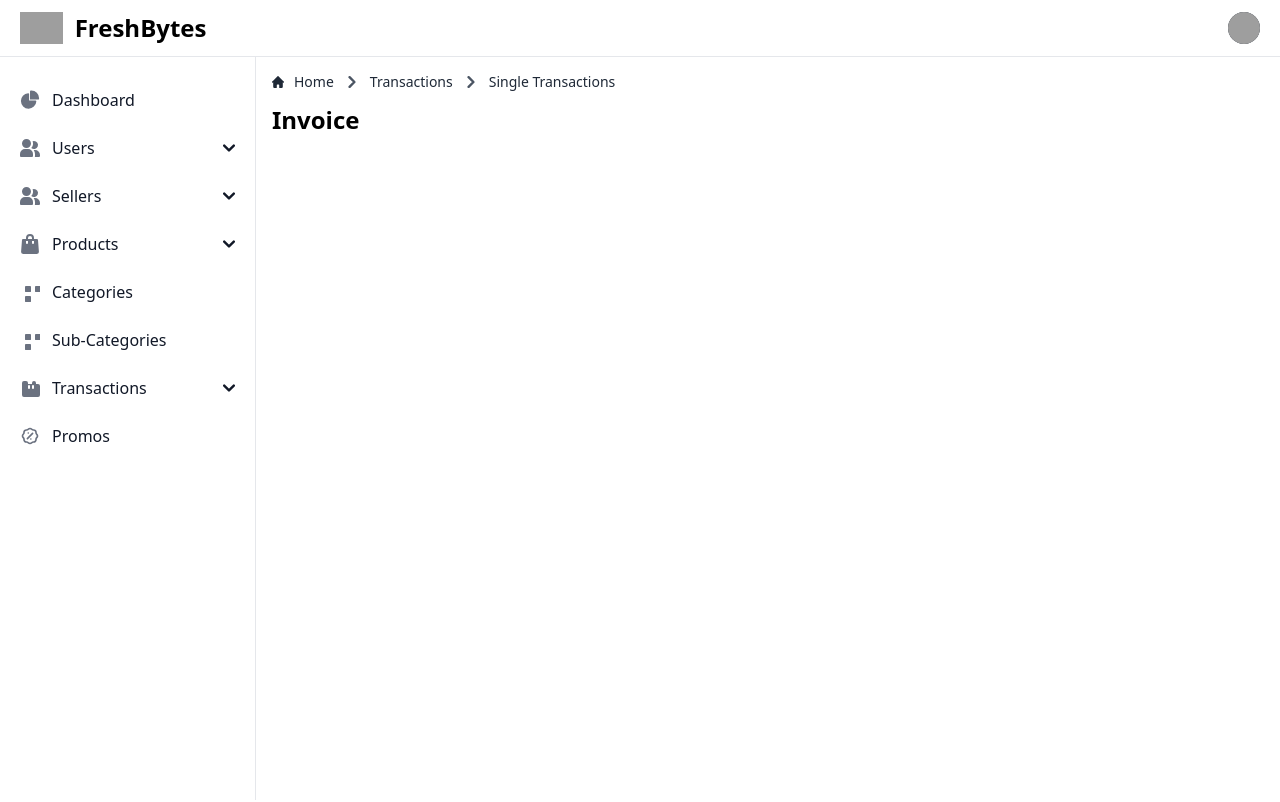
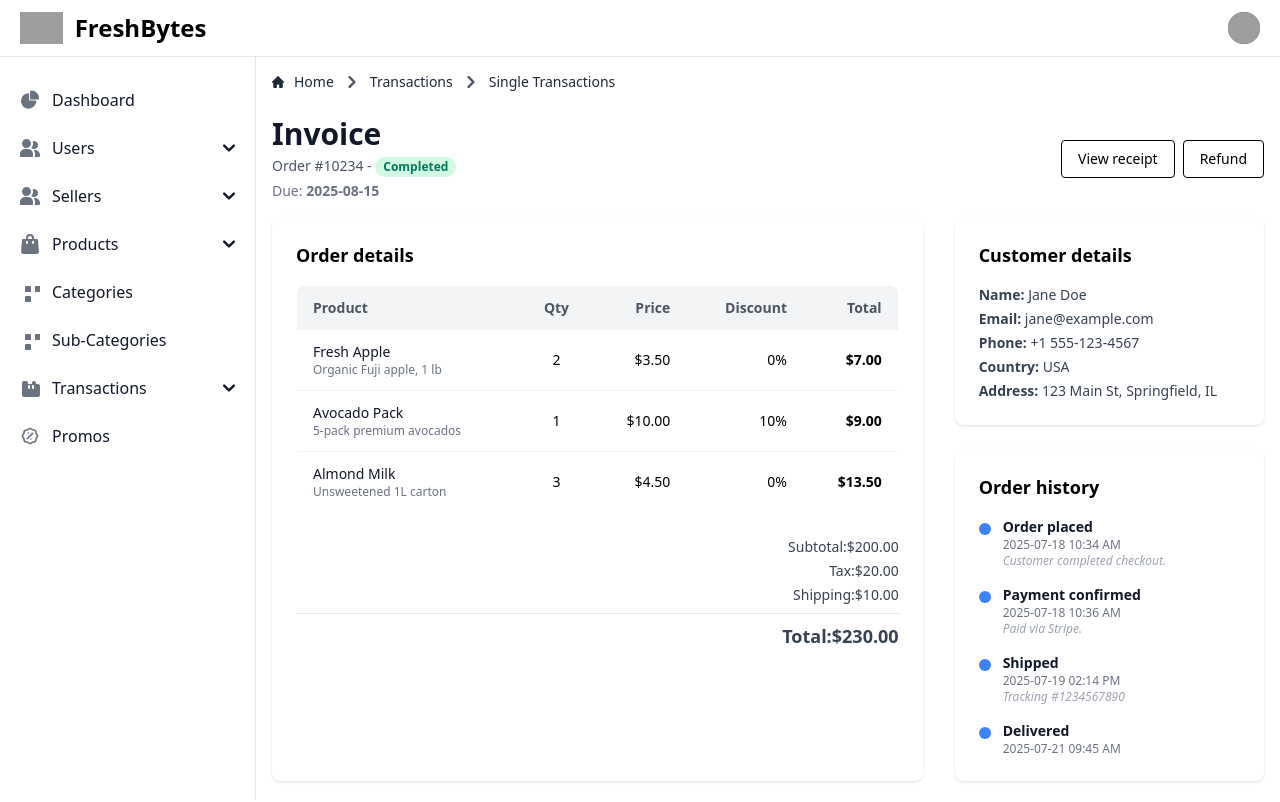
Before and after one commit to techrepublik/freshbytesremotedeploy, a Nuxt app: page /home/transactions/singletransactions in a window 1280 px wide. Shown: the top 802 px of the page. Built offline with nearby package versions, Linux system fonts and the light colour scheme; grey boxes are pictures that could not be loaded.

Commit message:
single transaction page

```diff
--- a/pages/home/transactions/singletransactions.vue
+++ b/pages/home/transactions/singletransactions.vue
@@ -1,13 +1,77 @@
 <script setup>
-
 definePageMeta({
-  layout: "home",
+    layout: "home",
 })
 
-const config = useRuntimeConfig()
-const api = config.public.API_LINK
+const pending = ref(false)
 
+const invoice = ref({
+    id: 10234,
+    dueDate: "2025-08-15",
+    subtotal: 200,
+    tax: 20,
+    shipping: 10,
+    total: 230,
+    customer: {
+        name: "Jane Doe",
+        email: "jane@example.com",
+        phone: "+1 555-123-4567",
+        country: "USA",
+        address: "123 Main St, Springfield, IL"
+    },
+    items: [
+        {
+            id: 1,
+            name: "Fresh Apple",
+            description: "Organic Fuji apple, 1 lb",
+            qty: 2,
+            price: 3.5,
+            discount: 0,
+            total: 7.0
+        },
+        {
+            id: 2,
+            name: "Avocado Pack",
+            description: "5-pack premium avocados",
+            qty: 1,
+            price: 10.0,
+            discount: 10,
+            total: 9.0
+        },
+        {
+            id: 3,
+            name: "Almond Milk",
+            description: "Unsweetened 1L carton",
+            qty: 3,
+            price: 4.5,
+            discount: 0,
+            total: 13.5
+        }
+    ],
+    history: [
+        {
+            action: "Order placed",
+            timestamp: "2025-07-18 10:34 AM",
+            details: "Customer completed checkout."
+        },
+        {
+            action: "Payment confirmed",
+            timestamp: "2025-07-18 10:36 AM",
+            details: "Paid via Stripe."
+        },
+        {
+            action: "Shipped",
+            timestamp: "2025-07-19 02:14 PM",
+            details: "Tracking #1234567890"
+        },
+        {
+            action: "Delivered",
+            timestamp: "2025-07-21 09:45 AM"
+        }
+    ]
+})
 </script>
+
 <template>
     <div class="bg-white w-full h-full absolute top-0 left-0 z-10 flex items-center justify-center" v-if="pending">
         <div role="status">
@@ -60,11 +124,95 @@ const api = config.public.API_LINK
                 </div>
             </ol>
         </nav>
-        <div class="flex justify-between items-center mt-3">
-            <h1 class="text-2xl font-semibold text-black-900 dark:text-white-900">
-                Invoice
-            </h1>
+        <div class="flex flex-col md:flex-row justify-between items-start md:items-center mt-6 mb-4">
+            <div>
+                <h1 class="text-3xl font-bold text-gray-900 dark:text-white mb-1">Invoice</h1>
+                <p class="text-sm text-gray-600 dark:text-gray-400">
+                    Order <span class="font-medium">#{{ invoice.id }}</span> -
+                    <span
+                        class="inline-flex items-center gap-1 px-2 py-0.5 rounded-full bg-green-100 text-green-700 text-xs font-semibold">
+                        Completed
+                    </span>
+                </p>
+                <p class="text-sm text-gray-500 mt-1">Due: <strong>{{ invoice.dueDate }}</strong></p>
+            </div>
+            <div class="flex gap-2 mt-4 md:mt-0">
+                <button class="px-4 py-2 border rounded text-sm hover:bg-gray-100 dark:hover:bg-gray-700">View
+                    receipt</button>
+                <button
+                    class="px-4 py-2 border rounded text-sm hover:bg-gray-100 dark:hover:bg-gray-700">Refund</button>
+            </div>
+        </div>
 
+
+        <div class="grid grid-cols-1 md:grid-cols-3 gap-8">
+            <!-- Order Details -->
+            <div class="md:col-span-2 bg-white p-6 rounded-lg shadow">
+                <h2 class="text-lg font-semibold mb-4">Order details</h2>
+                <table class="w-full text-sm border rounded-lg overflow-hidden">
+                    <thead class="bg-gray-100 dark:bg-gray-700 text-gray-600 dark:text-gray-300">
+                        <tr>
+                            <th class="px-4 py-3 text-left">Product</th>
+                            <th class="px-4 py-3 text-center">Qty</th>
+                            <th class="px-4 py-3 text-right">Price</th>
+                            <th class="px-4 py-3 text-right">Discount</th>
+                            <th class="px-4 py-3 text-right">Total</th>
+                        </tr>
+                    </thead>
+                    <tbody class="divide-y divide-gray-100 dark:divide-gray-700">
+                        <tr v-for="item in invoice.items" :key="item.id"
+                            class="hover:bg-gray-50 dark:hover:bg-gray-800">
+                            <td class="px-4 py-3">
+                                <div class="font-medium text-gray-900 dark:text-white">{{ item.name }}</div>
+                                <div class="text-xs text-gray-500">{{ item.description }}</div>
+                            </td>
+                            <td class="px-4 py-3 text-center">{{ item.qty }}</td>
+                            <td class="px-4 py-3 text-right">${{ item.price.toFixed(2) }}</td>
+                            <td class="px-4 py-3 text-right">{{ item.discount }}%</td>
+                            <td class="px-4 py-3 text-right font-semibold">${{ item.total.toFixed(2) }}</td>
+                        </tr>
+                    </tbody>
+                </table>
+
+                <div class="mt-6 text-right space-y-1 text-sm text-gray-700 dark:text-gray-200">
+                    <p>Subtotal: <span class="float-right font-medium">${{ invoice.subtotal.toFixed(2) }}</span></p>
+                    <p>Tax: <span class="float-right">${{ invoice.tax.toFixed(2) }}</span></p>
+                    <p>Shipping: <span class="float-right">${{ invoice.shipping.toFixed(2) }}</span></p>
+                    <hr class="my-2 border-gray-200 dark:border-gray-600" />
+                    <p class="text-lg font-bold">Total: <span class="float-right">${{ invoice.total.toFixed(2) }}</span>
+                    </p>
+                </div>
+
+            </div>
+
+
+            <div class="space-y-6">
+
+                <div class="bg-white p-6 rounded-lg shadow">
+                    <h2 class="text-lg font-semibold mb-4">Customer details</h2>
+                    <ul class="text-sm text-gray-700 space-y-1">
+                        <li><strong>Name:</strong> {{ invoice.customer.name }}</li>
+                        <li><strong>Email:</strong> {{ invoice.customer.email }}</li>
+                        <li><strong>Phone:</strong> {{ invoice.customer.phone }}</li>
+                        <li><strong>Country:</strong> {{ invoice.customer.country }}</li>
+                        <li><strong>Address:</strong> {{ invoice.customer.address }}</li>
+                    </ul>
+                </div>
+
+
+                <div class="bg-white p-6 rounded-lg shadow">
+                    <h2 class="text-lg font-semibold mb-4">Order history</h2>
+                    <ul class="space-y-4">
+                        <li v-for="(event, index) in invoice.history" :key="index" class="relative pl-6">
+                            <span class="absolute left-0 top-1.5 w-3 h-3 rounded-full bg-blue-500"></span>
+                            <p class="text-sm font-semibold text-gray-900 dark:text-white">{{ event.action }}</p>
+                            <p class="text-xs text-gray-500 dark:text-gray-400">{{ event.timestamp }}</p>
+                            <p v-if="event.details" class="text-xs italic text-gray-400">{{ event.details }}</p>
+                        </li>
+                    </ul>
+
+                </div>
+            </div>
         </div>
     </div>
 </template>
```
Also changed, not shown: pages/home/transactions/index.vue (+33 -12 lines).
